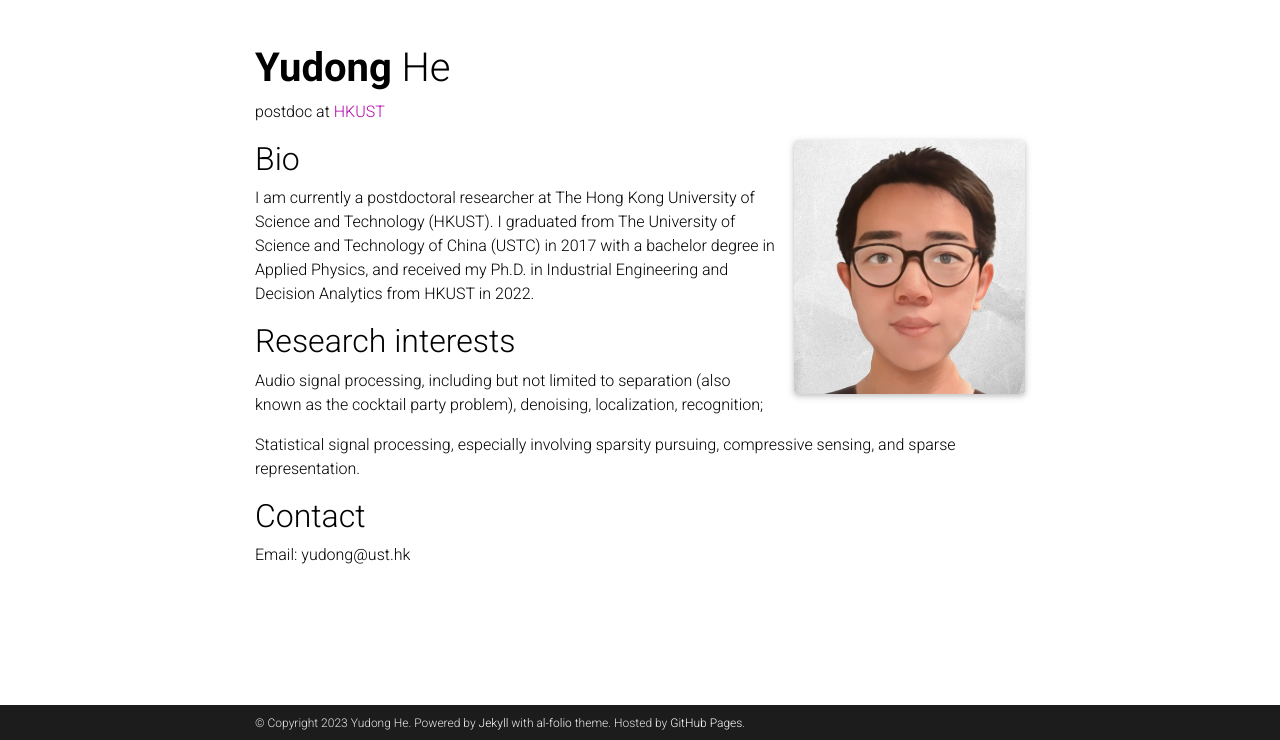
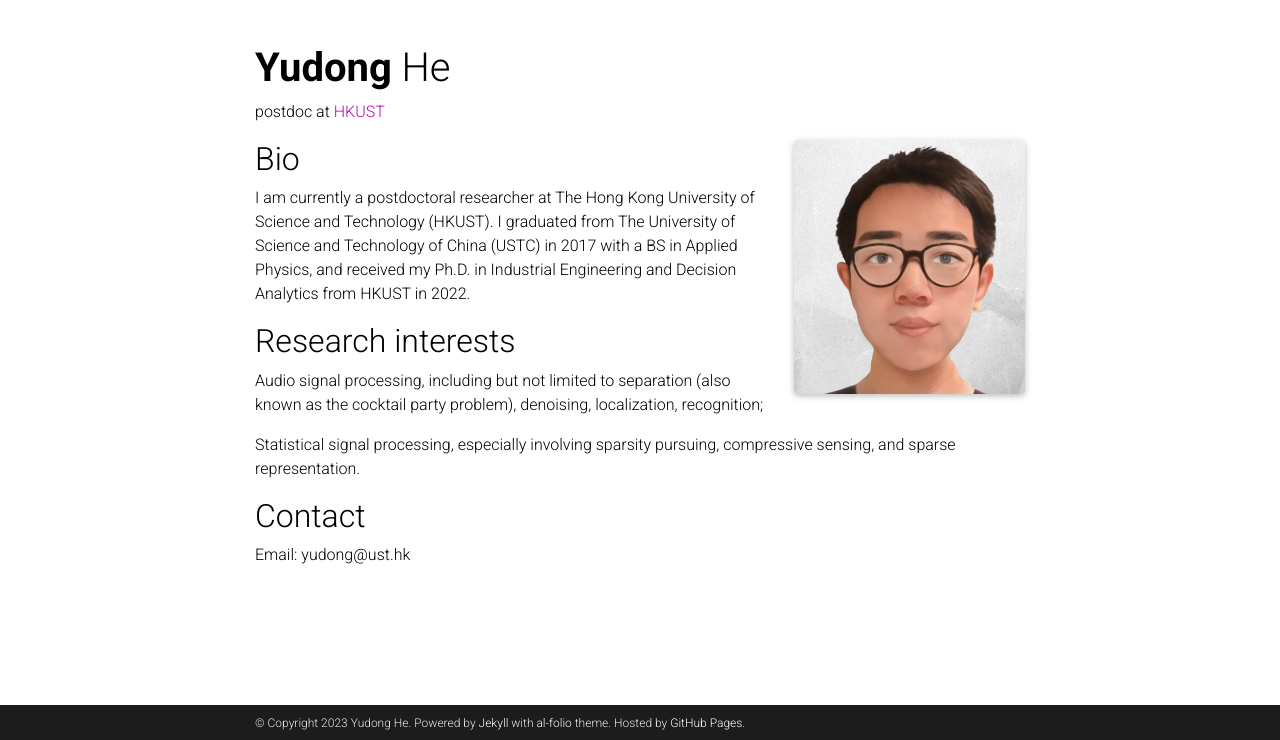
Before and after one commit to ydcnanhe/ydcnanhe.github.io, a Jekyll site: the page built from _pages/about.md, in a window 1280 px wide, cut to the strip 160-900 px from the top of the page. Built offline with Jekyll 4.4.1, drawn with Linux system fonts in a browser that asks for light colours; comment, search, counter and statistics services are not loaded; a style sheet for code colours, icons or effects is not loaded.

Commit message:
update cv

```diff
--- a/_pages/about.md
+++ b/_pages/about.md
@@ -19,7 +19,7 @@ social: true  # includes social icons at the bottom of the page
 ---
 ## Bio
 
-I am currently a postdoctoral researcher at The Hong Kong University of Science and Technology (HKUST). I graduated from The University of Science and Technology of China (USTC) in 2017 with a bachelor degree in Applied Physics, and received my Ph.D. in Industrial Engineering and Decision Analytics from HKUST in 2022.
+I am currently a postdoctoral researcher at The Hong Kong University of Science and Technology (HKUST). I graduated from The University of Science and Technology of China (USTC) in 2017 with a BS in Applied Physics, and received my Ph.D. in Industrial Engineering and Decision Analytics from HKUST in 2022.
 
 ## Research interests
 
```
Also changed, not shown: 1 other file.
